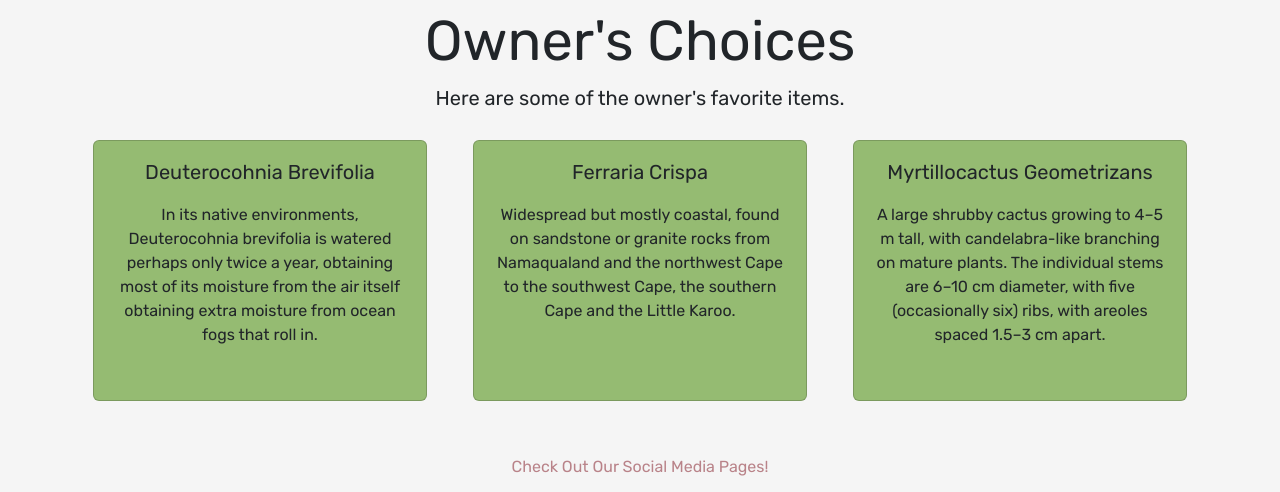
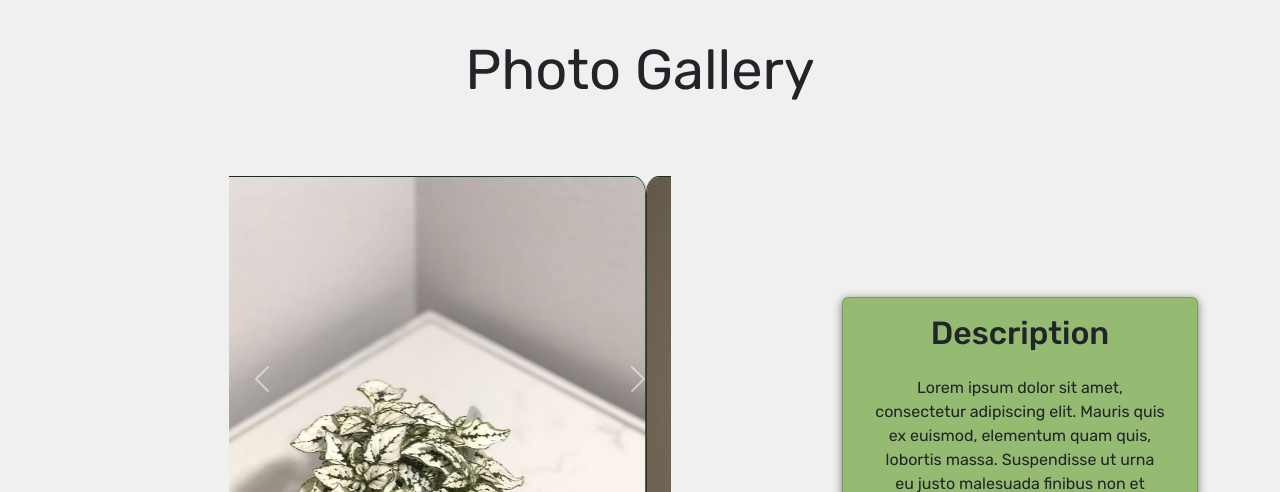
Before and after one commit to Matthew-Tapia/Leaf_and_Spine, a plain HTML site: page index.html in a window 1280 px wide. Shown: the part 950-1442 px from the top of the page. Drawn offline with nearby package versions, Linux system fonts and the light colour scheme.

Commit message:
finished second iteration of home page (photo gallery added)

```diff
--- a/app.js
+++ b/app.js
@@ -0,0 +1,34 @@
+const carousel = document.querySelector('.carousel');
+const carouselInner = carousel.querySelector('.carousel-inner');
+
+var imageUrls = [
+  "Assets/LAS_Plant_2.jpeg",
+  "Assets/LAS_Plant_3.jpeg",
+  "Assets/LAS_Plant_4.jpeg",
+  "Assets/LAS_Plant_5.jpeg",
+  "Assets/LAS_Plant_6.jpeg",
+  "Assets/LAS_Plant_7.jpeg",
+  "Assets/LAS_Plant_8.jpeg",
+  "Assets/LAS_Plant_9.jpeg",
+  "Assets/LAS_Plant_10.jpeg",
+];
+
+// Load each image into the carousel
+imageUrls.forEach((url, index) => {
+    // Create a new carousel item
+    const carouselItem = document.createElement('div');
+    carouselItem.classList.add('carousel-item');
+
+    // Create a new image element
+    const img = document.createElement('img');
+    img.src = url;
+    img.classList.add('d-block', 'w-100', 'carousel-img', 'flex-img');
+    img.alt = 'Slide ' + index;
+
+    // Add the image to the carousel item and the carousel item to the carousel
+    carouselItem.appendChild(img);
+
+    carouselInner.appendChild(carouselItem);
+});
+
+console.log(carouselInner);
--- a/index.html
+++ b/index.html
@@ -11,6 +11,9 @@
     <link rel="preconnect" href="https://fonts.googleapis.com">
     <link rel="preconnect" href="https://fonts.gstatic.com" crossorigin>
     <link href="https://fonts.googleapis.com/css2?family=Rubik:wght@400;500;600&display=swap" rel="stylesheet">
+
+    <script src="https://code.jquery.com/jquery-3.6.0.min.js"></script>
+    <script src="https://cdn.jsdelivr.net/npm/bootstrap@5.3.0-alpha3/dist/js/bootstrap.bundle.min.js" integrity="sha384-ENjdO4Dr2bkBIFxQpeoTz1HIcje39Wm4jDKdf19U8gI4ddQ3GYNS7NTKfAdVQSZe" crossorigin="anonymous"></script>
 
   </head>
   <body>
@@ -54,12 +57,48 @@
             <div class="card welcome-card">
               <h1 class="display-4">Leaf and Spine</h1>
               <p>Lorem ipsum dolor sit amet, consectetur adipiscing elit. Vestibulum neque lacus, eleifend id velit nec, vulputate molestie velit. Nulla purus sem, varius sed porta vel, hendrerit a purus. In sed auctor mauris. Etiam id pellentesque odio. Interdum et malesuada fames ac ante ipsum primis in faucibus. Suspendisse sagittis, dolor nec ullamcorper auctor, nisi nisi ultrices neque, eu semper neque ante eu elit. Nullam volutpat congue condimentum. Proin ac dictum dui. Vestibulum eget imperdiet velit. Maecenas et laoreet velit, at egestas mi. Etiam suscipit, neque ac dignissim luctus, turpis quam faucibus ligula, dictum aliquam lectus metus in justo. Etiam luctus scelerisque massa eget imperdiet. Ut quis porttitor sapien. Maecenas placerat, massa vel placerat malesuada, eros sapien laoreet turpis, nec tincidunt lacus lacus at mi. Vestibulum volutpat purus vitae nibh elementum consequat eu eget erat.</p>
-              <a href="gallery.html" class="btn btn-outline-dark btn-lg">EXPLORE MORE</a>
+              <a href="#gallery-section" class="btn btn-outline-dark btn-lg">EXPLORE MORE</a>
             </div>
           </div>
         </section>
 
+        <!-- GALLERY -->
+        <section id="gallery-section" class="gallery-section">
+          <h1 class="display-4">Photo Gallery</h1>
 
+          <div class="container py-5">
+            <div class="row">
+              <div class="col-md-8 carousel-col">
+                <div id="myCarousel" class="carousel slide py-3 mx-auto" data-bs-ride="carousel">
+                  <div class="carousel-inner">
+                    <div class="carousel-item active">
+                      <img src="Assets/LAS_Plant_1.jpeg" class="d-block w-100 flex-img carousel-img" alt="I1">
+                    </div>
+
+                    <!-- LOAD REST OF IMAGES W/ JAVASCRIPT -->
+
+                  </div>
+                  <button class="carousel-control-prev" type="button" data-bs-target="#myCarousel" data-bs-slide="prev">
+                    <span class="carousel-control-prev-icon" aria-hidden="true"></span>
+                  </button>
+                  <button class="carousel-control-next" type="button" data-bs-target="#myCarousel" data-bs-slide="next">
+                    <span class="carousel-control-next-icon" aria-hidden="true"></span>
+                  </button>
+                </div>
+              </div>
+              <div class="col-md-4 desc-col">
+                <div class="card desc-card">
+                  <div class="card-body">
+                    <h2>Description</h2>
+                    <p class="desc-body p-3">Lorem ipsum dolor sit amet, consectetur adipiscing elit. Mauris quis ex euismod, elementum quam quis, lobortis massa. Suspendisse ut urna eu justo malesuada finibus non et dolor. Nullam rutrum lobortis massa, auctor posuere mi elementum eu. Donec viverra lorem ut sapien tincidunt, a posuere ex rutrum. Aliquam erat volutpat. Fusce semper velit libero, ac molestie nisi viverra id. Sed congue, lectus vel lacinia laoreet, ipsum mauris malesuada sapien, at cursus felis mauris nec ipsum. Duis finibus lacus quis hendrerit varius. Praesent rhoncus lectus enim, eu bibendum turpis lacinia eget.</p>
+                  </div>
+                </div>
+              </div>
+            </div>
+          </div>
+        </section>
+
+        <!-- OWNERS CHOICES -->
         <section class="py-5 choice-section">
           <div class="container">
             <h1 class="display-4">Owner's Choices</h1>
@@ -98,6 +137,9 @@
           </div>
 
         </section>
+
+
+
       </main>
 
       <!-- FOOTER -->
@@ -119,7 +161,6 @@
     </div>
 
 
-    <script src="../app.js"></script>
-    <script src="https://cdn.jsdelivr.net/npm/bootstrap@5.3.0-alpha3/dist/js/bootstrap.bundle.min.js" integrity="sha384-ENjdO4Dr2bkBIFxQpeoTz1HIcje39Wm4jDKdf19U8gI4ddQ3GYNS7NTKfAdVQSZe" crossorigin="anonymous"></script>
-  </body>
+    <script src="app.js"></script>
+    </body>
 </html>
--- a/styles.css
+++ b/styles.css
@@ -3,7 +3,7 @@ element{
     --secondary-color: #25633A;
     --primary-bg-color: #95BB72;
     --secondary-bg-color: #B98389;
-    --alt-color: #F5F5F5;
+    --alt-color: ##F0F0F0;
 }
 
 *{
@@ -11,7 +11,7 @@ element{
 }
 
 body{
-    background-color: #F5F5F5;
+    background-color: #F0F0F0;
 }
 
 /* NAVBAR */
@@ -50,7 +50,7 @@ footer{
 .welcome-section{
     height: 100vh;
 	width: 100%;
-    background-image: linear-gradient(to bottom, rgba(245, 245, 245, 1.0), rgba(20, 49, 30, 0.7)),
+    background-image: linear-gradient(to bottom, rgba(240, 240, 240, 1.0), rgba(20, 49, 30, 0.7)),
         url(Assets/LAS_Shop.jpeg);
     background-size: cover;
     background-position: center;
@@ -69,7 +69,7 @@ footer{
 /* CHOICES */
 
 .choice-section{
-    background-color: #F5F5F5;
+    background-color: #F0F0F0;
 }
 
 .choice-card{
@@ -101,12 +101,45 @@ footer{
         url('Assets/LAS_Myrtillocactus_Geometrizans.jpeg');
 }
 
+/* PHOTO GALLERY */
+
+.gallery-section{
+    margin-top: 6%;
+}
+
+.gallery-desc-container {
+    display: flex;
+    align-items: center;
+}
+
+.carousel{
+    width: 60%;
+    height: 60%;
+}
+
+.carousel-img{
+    border-radius: 3%;
+    object-fit: cover;
+    max-height: 100%;
+    border: 1px solid #14311E;
+}
+
+.desc-col{
+    padding-top: 12%;
+    padding-bottom: 5%;
+}
+
+.desc-card{
+    background-color: #95BB72;
+    box-shadow: 0 2px 10px rgba(0, 0, 0, 0.5);
+}
+
 /* ABOUT OWNER*/
 
 .about-title-section{
     height: 100vh;
 	width: 100%;
-    background-image: linear-gradient(to bottom, rgba(245, 245, 245, 1.0), rgba(185, 131, 137, 0.4), rgba(185, 131, 137, 0.5), rgba(185, 131, 137, 0.6), rgba(185, 131, 137, 0.7)),
+    background-image: linear-gradient(to bottom, rgba(240, 240, 240, 1.0), rgba(185, 131, 137, 0.4), rgba(185, 131, 137, 0.5), rgba(185, 131, 137, 0.6), rgba(185, 131, 137, 0.7)),
         url(Assets/LAS_Owners.jpeg);
     background-size: cover;
     background-position: center;
@@ -161,11 +194,16 @@ footer{
 /* CONTACT FORM */
 
 .contact-form-group input {
-    margin-bottom: 10px;
+    margin-bottom: 2%;
+}
+
+.contact-form-group label {
+    margin-top: 0.5%;
+    margin-bottom: 0.5%;
 }
 
 .contact-form {
-    padding: 3%;
+    padding: 1%;
 }
 
 .contact-form-btn{
```
Also changed, not shown: about.html (+4 -1 lines), contact.html (+8 -5 lines), Assets/LAS_Plant_1.jpeg (added), Assets/LAS_Plant_10.jpeg (added), Assets/LAS_Plant_2.jpeg (added), Assets/LAS_Plant_3.jpeg (added), Assets/LAS_Plant_4.jpeg (added), Assets/LAS_Plant_5.jpeg (added), Assets/LAS_Plant_6.jpeg (added), Assets/LAS_Plant_7.jpeg (added), Assets/LAS_Plant_8.jpeg (added), Assets/LAS_Plant_9.jpeg (added), 2 other files.
